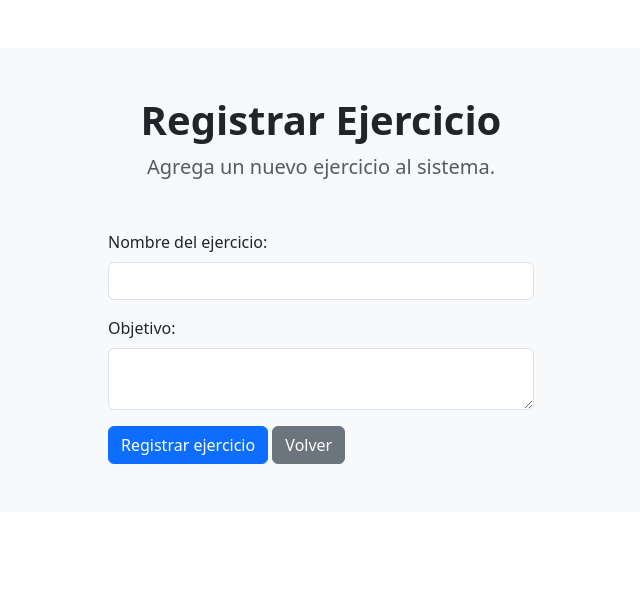
After one commit to York-88/GYM---LPA2, a CodeIgniter app: the page made by application/views/rutinas/registrar_ejercicio.php in a window 1280 px wide. The commit adds this page. Shown: the top 607 px of the page, without its empty margins (319-959 px from the left). Run offline with CodeIgniter, Linux system fonts and the light colour scheme.

Commit message:
Codigo resubido

```diff
--- a/application/controllers/Obtener.php
+++ b/application/controllers/Obtener.php
@@ -7,6 +7,7 @@ class Obtener extends CI_Controller {
         parent::__construct();
         $this->load->model('obtener/ObtenerRolesModel');
         $this->load->model('obtener/Obtener_ejercicios');
+        $this->load->model('obtener/Obtener_rutinas');
     }
 
 	public function obtenerRoles(){
--- a/application/views/rutinas/ejercicio.php
+++ b/application/views/rutinas/ejercicio.php
@@ -3,7 +3,6 @@
             <table class="table table-bordered">
                 <thead>
                     <tr>
-
                     <th scope="col">Nombre</th>
                     <th scope="col">Objetivo</th>
                     <th scope="col"></th>
--- /dev/null
+++ b/application/views/rutinas/registrar_ejercicio.php
@@ -0,0 +1,37 @@
+<!DOCTYPE html>
+<html lang="en">
+<head>
+    <meta charset="utf-8" />
+    <meta name="viewport" content="width=device-width, initial-scale=1, shrink-to-fit=no" />
+    <title>Registrar Ejercicio</title>
+    <link rel="stylesheet" href="https://cdn.jsdelivr.net/npm/bootstrap@5.3.7/dist/css/bootstrap.min.css">
+</head>
+<body>
+    <section class="py-5">
+        <div class="container px-5">
+            <div class="bg-light rounded-3 py-5 px-4 px-md-5 mb-5">
+                <div class="text-center mb-5">
+                    <h1 class="fw-bolder">Registrar Ejercicio</h1>
+                    <p class="lead fw-normal text-muted mb-0">Agrega un nuevo ejercicio al sistema.</p>
+                </div>
+                <div class="row gx-5 justify-content-center">
+                    <div class="col-lg-8 col-xl-6">
+                        <div class="container">
+                            <?php echo form_open('rutinas/registrarEjercicio'); ?>
+                                <div class="mb-3">
+                                    <label for="nombre_ejercicio" class="form-label">Nombre del ejercicio:</label>
+                                    <input type="text" name="nombre_ejercicio" id="nombre_ejercicio" class="form-control" required>
+                                </div>
+                                <div class="mb-3">
+                                    <label for="objetivo" class="form-label">Objetivo:</label>
+                                    <textarea name="objetivo" id="objetivo" class="form-control" required></textarea>
+                                </div>
+                                <button type="submit" class="btn btn-primary">Registrar ejercicio</button>
+                                <a href="<?php echo base_url('welcome/dashboard'); ?>" class="btn btn-secondary">Volver</a>
+                            <?php echo form_close(); ?>
+                        </div>
+                    </div>
+                </div>
+            </div>
+        </div>
+    </section>
```
Also changed, not shown: application/controllers/Registrar.php (+26 -0 lines), application/models/obtener/Obtener_rutinas.php (added, +16 -0 lines), application/views/rutinas/rutinas.php (+49 -1 lines).
